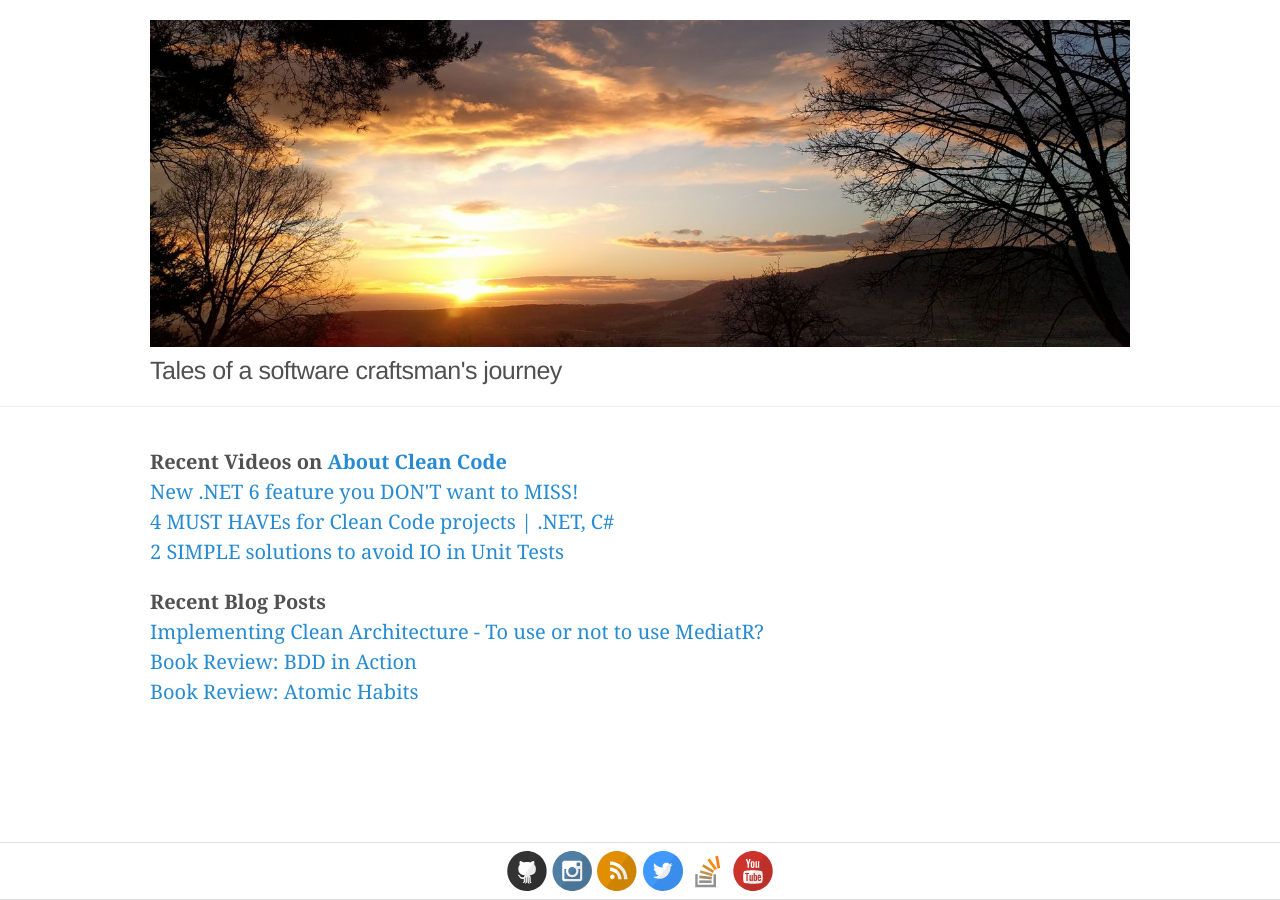
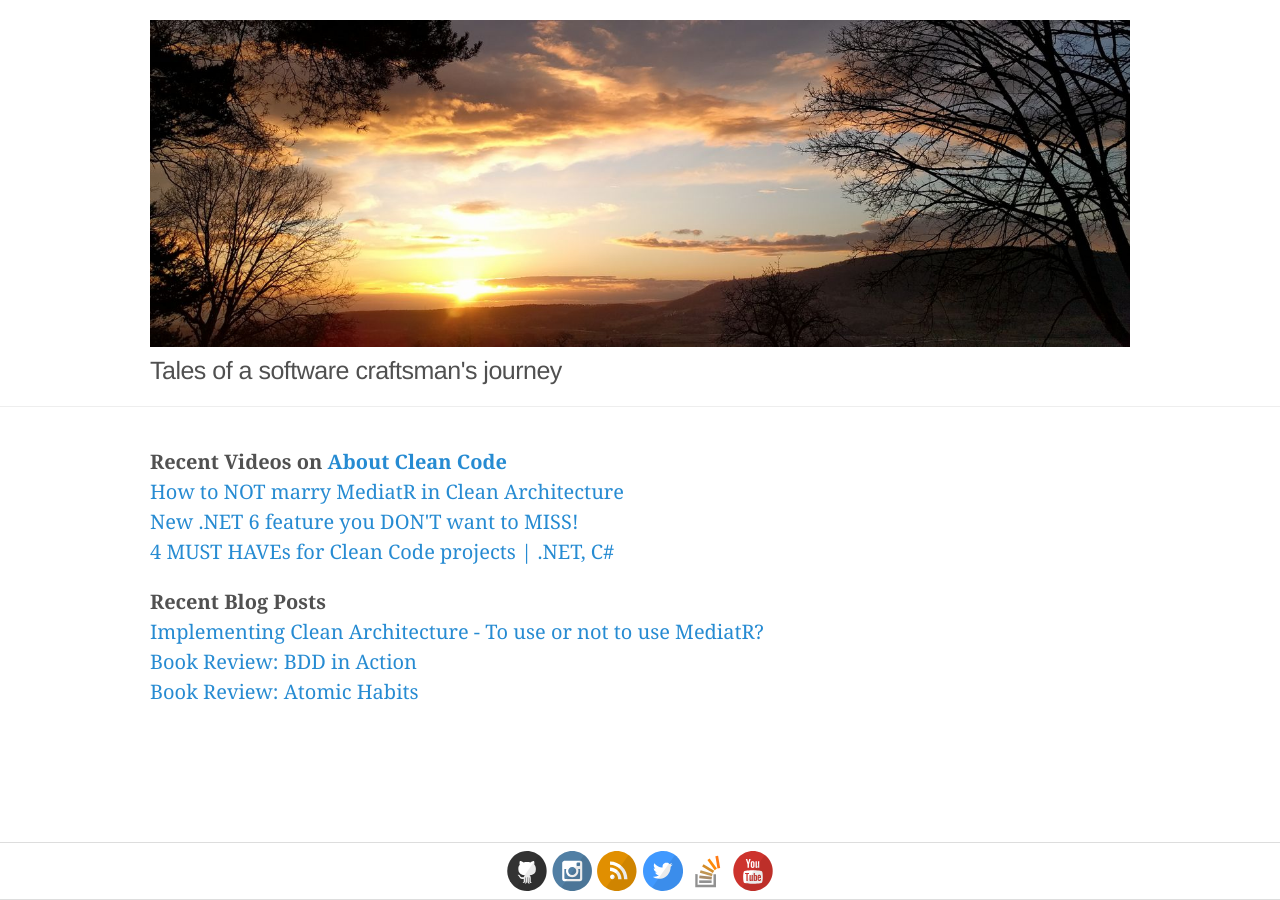
Before and after one commit to plainionist/plainionist.github.io, a Jekyll site: the page built from landing.html, in a window 1280 px wide. Built offline with Jekyll 4.4.1, drawn with Linux system fonts in a browser that asks for light colours.

Commit message:
landing page

```diff
--- a/landing.html
+++ b/landing.html
@@ -42,11 +42,11 @@
             <p>
                 <b>Recent Videos on <a href="https://www.youtube.com/c/AboutCleanCode">About Clean Code</a></b>
                 <br/>
+                <a href="https://linktw.in/HADXZh">How to NOT marry MediatR in Clean Architecture</a>
+                <br/>
                 <a href="https://linktw.in/zoyQdG">New .NET 6 feature you DON'T want to MISS!</a>
                 <br/>
                 <a href="https://linktw.in/IaBhKJ">4 MUST HAVEs for Clean Code projects | .NET, C#</a>
-                <br/>
-                <a href="https://linktw.in/9Fb8f0">2 SIMPLE solutions to avoid IO in Unit Tests</a>
             </p>
 
             <p>
```
